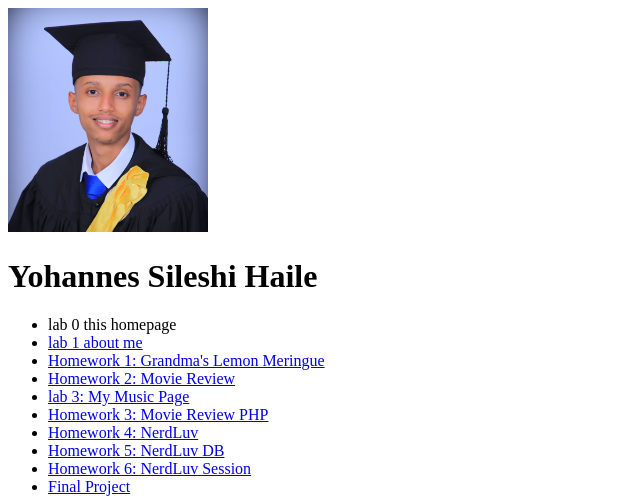
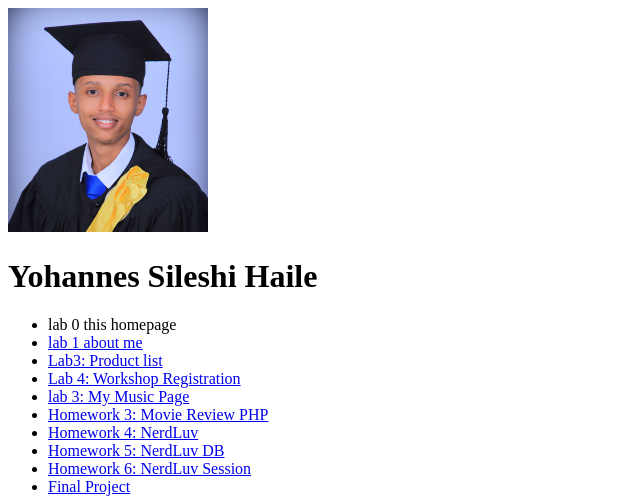
Before and after one commit to yohannesxyz/WAP_MIU, a plain HTML site: page lab0/index.html in a window 1280 px wide. Shown: the top 498 px of the page, without its empty margins (0-640 px from the left). Drawn offline with Linux system fonts and the light colour scheme.

Commit message:
added a link to lab 4 on first lab

```diff
--- a/lab0/index.html
+++ b/lab0/index.html
@@ -12,8 +12,8 @@
    <ul>
 <li>lab 0 this homepage</li>
 <li><a href="https://yohannesxyz.github.io/WAP_MIU/lab1/aboutme.html">lab 1 about me</a></li>
-<li><a href="#">Homework 1: Grandma's Lemon Meringue</a></li>
-<li><a href="#">Homework 2: Movie Review</a></li>
+<li><a href="https://yohannesxyz.github.io/WAP_MIU/lab3/order.html">Lab3: Product list</a></li>
+<li><a href="https://yohannesxyz.github.io/WAP_MIU/lab4/workshopRegistration.html">Lab 4: Workshop Registration</a></li>
 <li><a href="#">lab 3: My Music Page</a></li>
 <li><a href="#">Homework 3: Movie Review PHP</a></li>
 <li><a href="#">Homework 4: NerdLuv</a></li>
```
